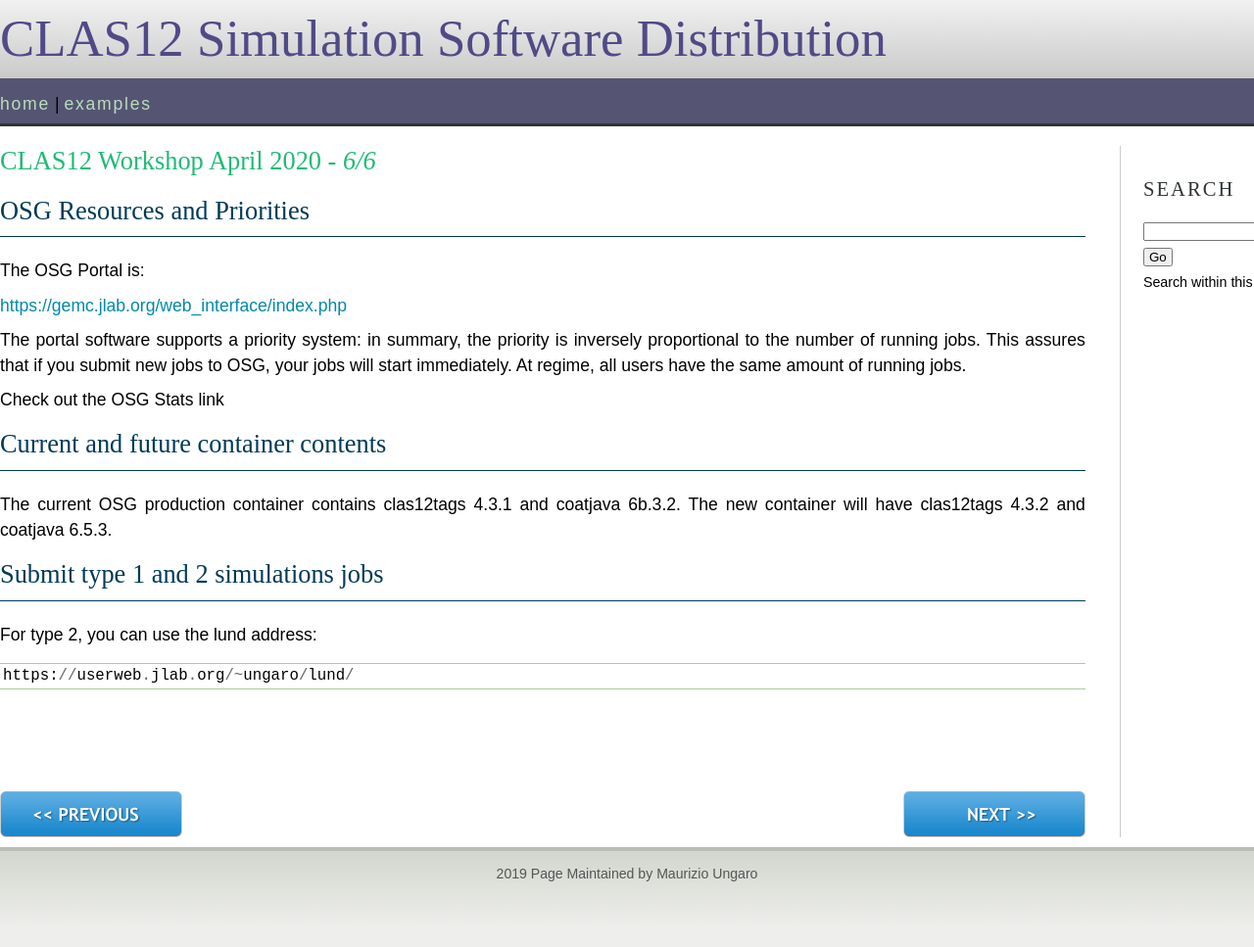
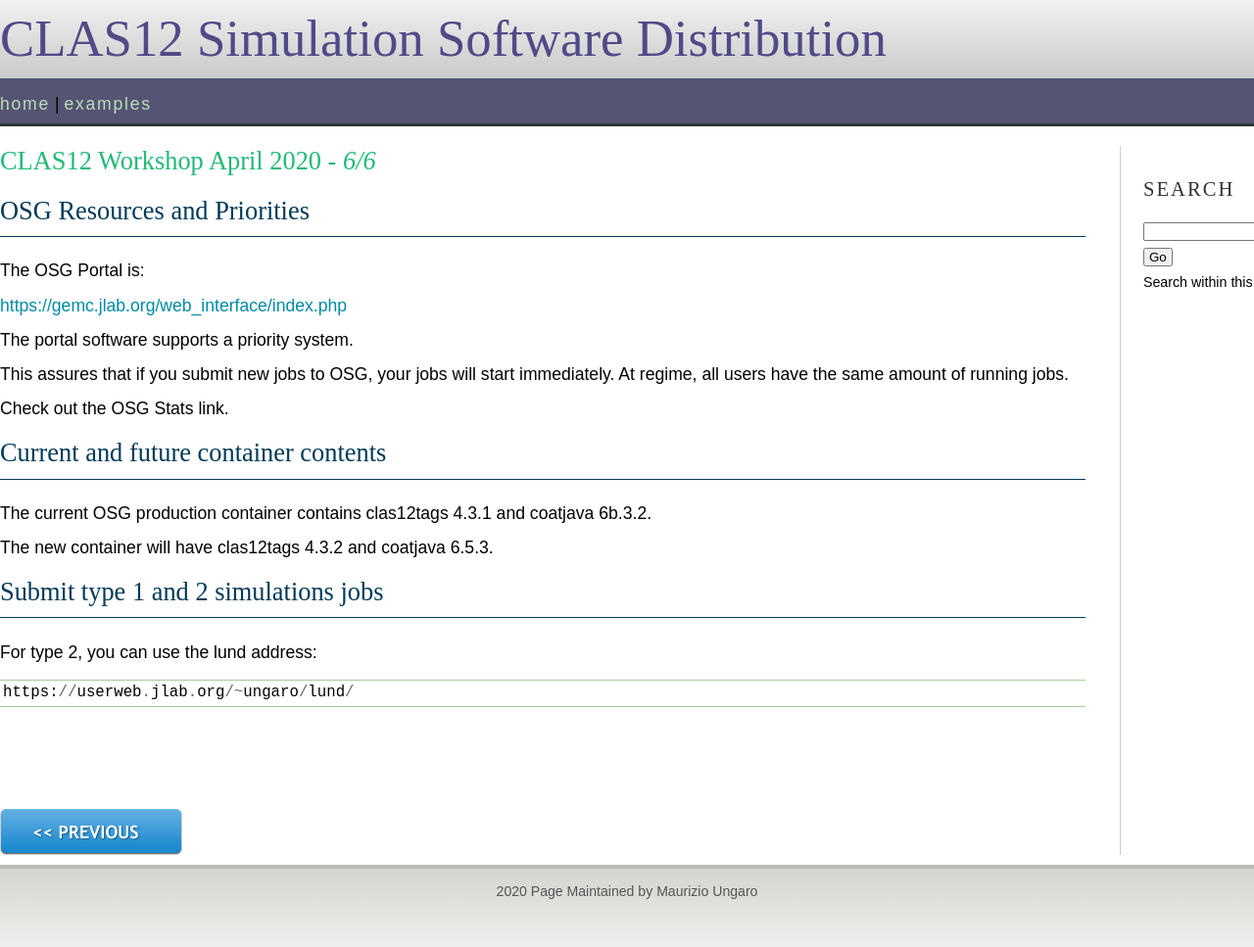
Before and after one commit to JeffersonLab/clas12container, a Sphinx documentation site: the page built from htmlDoc/source/tutorials/workshop2020/p6.rst, in a window 1280 px wide. Shown: the whole page at 98% size. Built offline with Sphinx 7.4.7, drawn with Linux system fonts in a browser that asks for light colours.

Commit message:
typos fixes

```diff
--- a/htmlDoc/source/_themes/mauri/layout.html
+++ b/htmlDoc/source/_themes/mauri/layout.html
@@ -94,7 +94,7 @@ Adapted from Agogo style
 <div class="footer-wrapper">
 	<div class="footer">
 		<div class="center">
-			{{ _('2019 Page Maintained by Maurizio Ungaro') }}
+			{{ _('2020 Page Maintained by Maurizio Ungaro') }}
 		</div>
 	</div>
 </div>
--- a/htmlDoc/source/tutorials/workshop2020/p5.rst
+++ b/htmlDoc/source/tutorials/workshop2020/p5.rst
@@ -80,3 +81,7 @@ For more information on magnetic fields see https://gemc.jlab.org/gemc/html/docu
 .. image:: ../previous.png
 	:target: 	p4.html
 	:align: left
+
+.. image:: ../next.png
+	:target: 	p6.html
+	:align: right
--- a/htmlDoc/source/tutorials/workshop2020/p6.rst
+++ b/htmlDoc/source/tutorials/workshop2020/p6.rst
@@ -17,11 +17,14 @@ The OSG Portal is:
 
 https://gemc.jlab.org/web_interface/index.php
 
-The portal software supports a priority system: in summary, the priority is inversely proportional to the
-number of running jobs. This assures that if you submit new jobs to OSG, your jobs will start immediately.
+The portal software supports a priority system.
+
+
+This assures that if you submit new jobs to OSG, your jobs will start immediately.
 At regime, all users have the same amount of running jobs.
 
-Check out the OSG Stats link
+
+Check out the OSG Stats link.
 
 
 
@@ -29,6 +32,7 @@ Current and future container contents
 ^^^^^^^^^^^^^^^^^^^^^^^^^^^^^^^^^^^^^
 
 The current OSG production container contains clas12tags 4.3.1 and coatjava 6b.3.2.
+
 The new container will have clas12tags 4.3.2 and coatjava 6.5.3.
 
 
@@ -51,8 +55,3 @@ For type 2, you can use the lund address::
 .. image:: ../previous.png
 	:target: 	p5.html
 	:align: left
-
-
-.. image:: ../next.png
-	:target: 	p7.html
-	:align: right
```
Also changed, not shown: other parts of htmlDoc/source/tutorials/workshop2020/p5.rst (+1 -0 lines).
